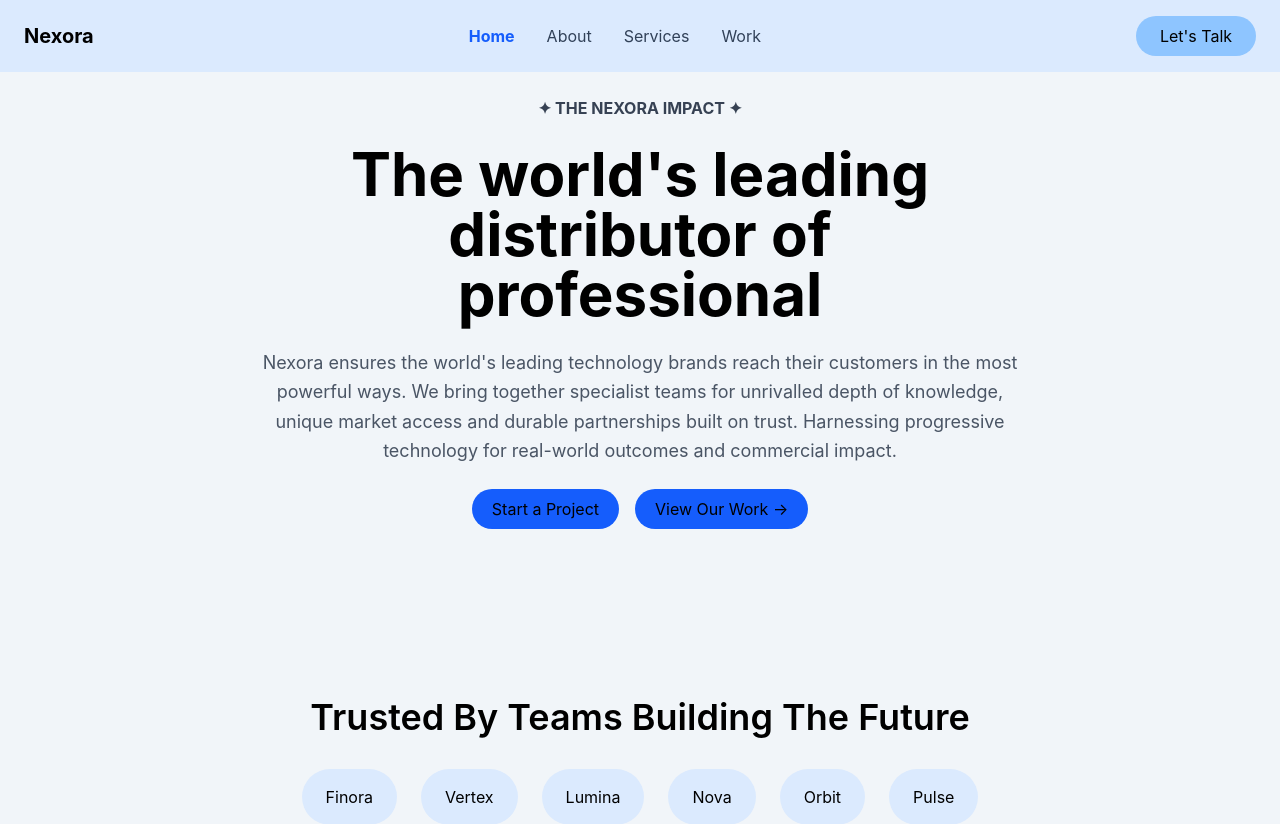
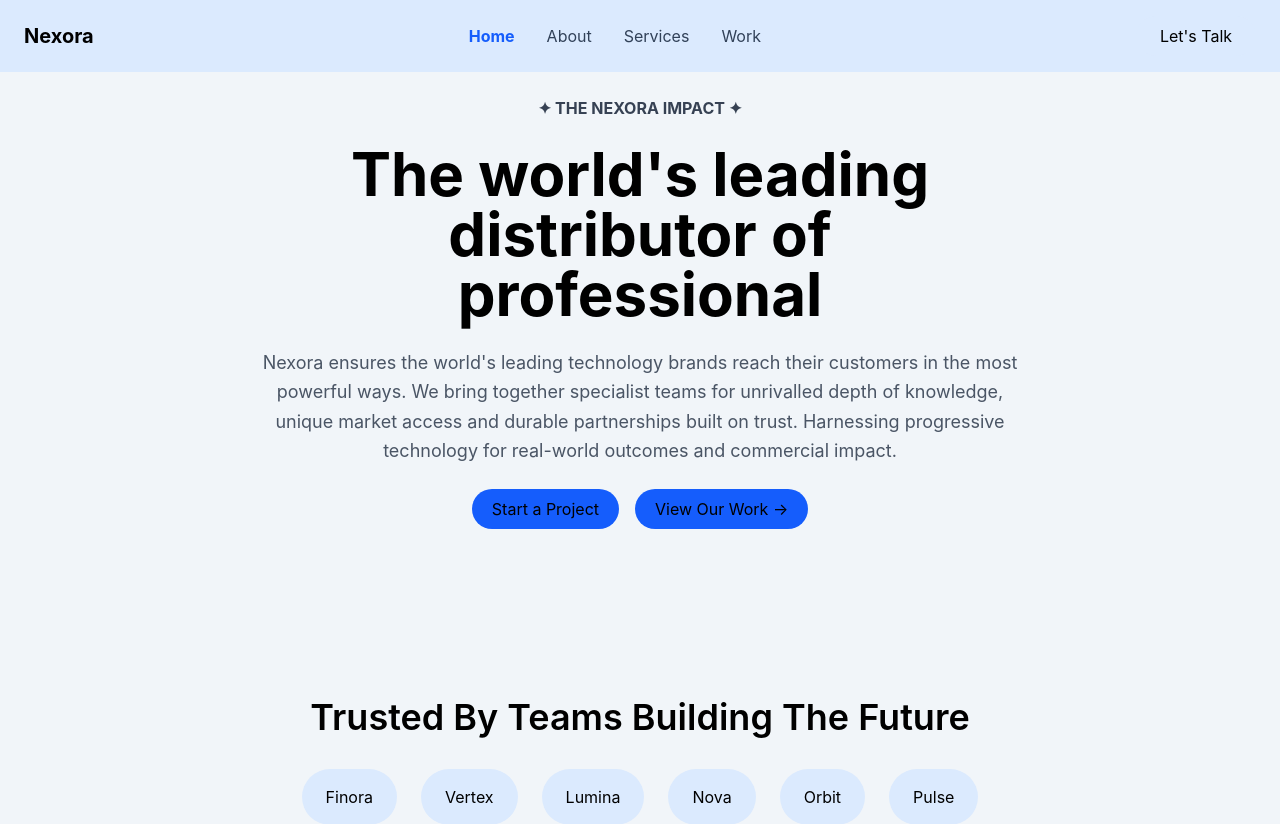
Before and after one commit to Isha1906/my-application, a React (Vite) app: page / in a window 1280 px wide. Shown: the top 824 px of the page. Built offline with nearby package versions, Linux system fonts and the light colour scheme.

Commit message:
css changed

```diff
--- a/src/components/Navbar.jsx
+++ b/src/components/Navbar.jsx
@@ -24,8 +24,8 @@ function Navbar() {
                         </NavLink>
                     ))}
                 </div>
-                <button className="rounded-full w-30 bg-blue-300 px-5 py-2
-                text-black transition bg-blue-100 rounded-full px-5 py-2 hover:bg-gradient-to-r from-[#7CFF9B] via-[#28D9D1] to-[#D92BCB] transition-transform duration-500 ease-in-out" onClick={handleClick}>
+                <button className="rounded-full w-30 bg-blue-100 px-5 py-2
+                text-black transition rounded-full px-5 py-2 hover:bg-gradient-to-r from-[#7CFF9B] via-[#28D9D1] to-[#D92BCB] transition-transform duration-500 ease-in-out" onClick={handleClick}>
                     Let's Talk
                 </button>
             </div>
```
